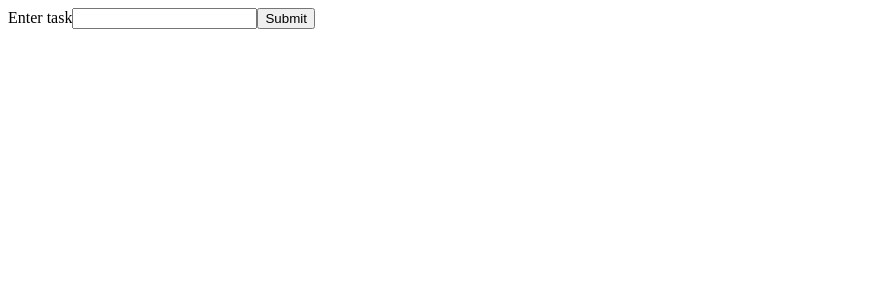
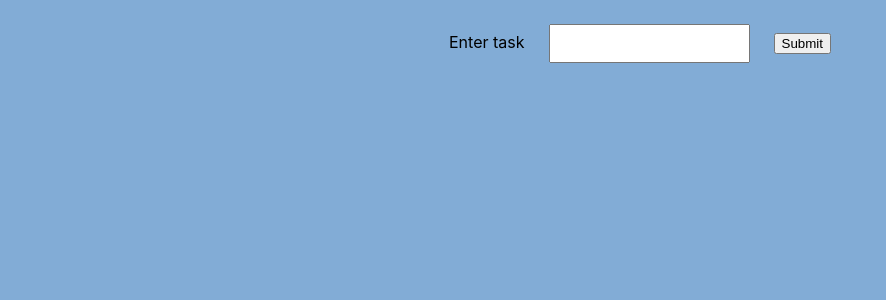
Before and after one commit to TechnicolorPanda/tasks-list, a React (Create React App) app in the folder task-app/: page / in a window 1280 px wide. Shown: the top 300 px of the page, without its empty margins (0-886 px from the left). Built offline with nearby package versions, Linux system fonts and the light colour scheme.

Commit message:
adds basic styling

```diff
--- /dev/null
+++ b/task-app/src/App.css
@@ -0,0 +1,25 @@
+.main-body {
+  display: flex;
+  flex-direction: column;
+  background-color: #82acd6;
+  min-height: 80rem;
+}
+
+.body {
+  display: flex;
+  flex-direction: column;
+  font-size: larger;
+  background-color: #82acd6;
+  font-size: 24px;
+}
+
+input {
+    padding: 10px;
+    margin: 24px;
+}
+
+form {
+    display: block;
+    align-items: center;
+    text-align: center;
+}
--- a/task-app/src/App.js
+++ b/task-app/src/App.js
@@ -1,6 +1,7 @@
 
 import React, { Component } from 'react';
 import Overview from './components/Overview';
+import './App.css';
 
 class App extends Component {
   constructor() {
--- /dev/null
+++ b/task-app/src/components/Overview.css
@@ -0,0 +1,23 @@
+.main-body {
+    display: flex;
+    flex-direction: column;
+    background-color: #82acd6;
+    min-height: 80rem;
+  }
+
+  .body {
+    display: flex;
+    flex-direction: column;
+    font-size: larger;
+    background-color: #82acd6;
+    font-size: 24px;
+  }
+
+  ul {
+      list-style-type: none;
+      padding: 3rem;
+  }
+
+  li {
+      padding: 5px;
+  }
--- a/task-app/src/components/Overview.js
+++ b/task-app/src/components/Overview.js
@@ -1,4 +1,5 @@
 import React from 'react';
+import './Overview.css';
 import uniqid from 'uniqid';
 import { FontAwesomeIcon } from '@fortawesome/react-fontawesome';
 import { faTrash, faEdit } from '@fortawesome/free-solid-svg-icons';
--- /dev/null
+++ b/task-app/src/index.css
@@ -0,0 +1,14 @@
+body {
+  margin: 0;
+  font-family: -apple-system, BlinkMacSystemFont, 'Segoe UI', 'Roboto', 'Oxygen',
+    'Ubuntu', 'Cantarell', 'Fira Sans', 'Droid Sans', 'Helvetica Neue',
+    sans-serif;
+  -webkit-font-smoothing: antialiased;
+  -moz-osx-font-smoothing: grayscale;
+  background-color: #82acd6;
+}
+
+code {
+  font-family: source-code-pro, Menlo, Monaco, Consolas, 'Courier New',
+    monospace;
+}
--- a/task-app/src/index.js
+++ b/task-app/src/index.js
@@ -1,6 +1,7 @@
 import React from 'react';
 import ReactDOM from 'react-dom';
 import App from './App';
+import './index.css';
 
 ReactDOM.render(
   <React.StrictMode>
```
Also changed, not shown: 1 other file (tests, documents, lock files or other folders).
